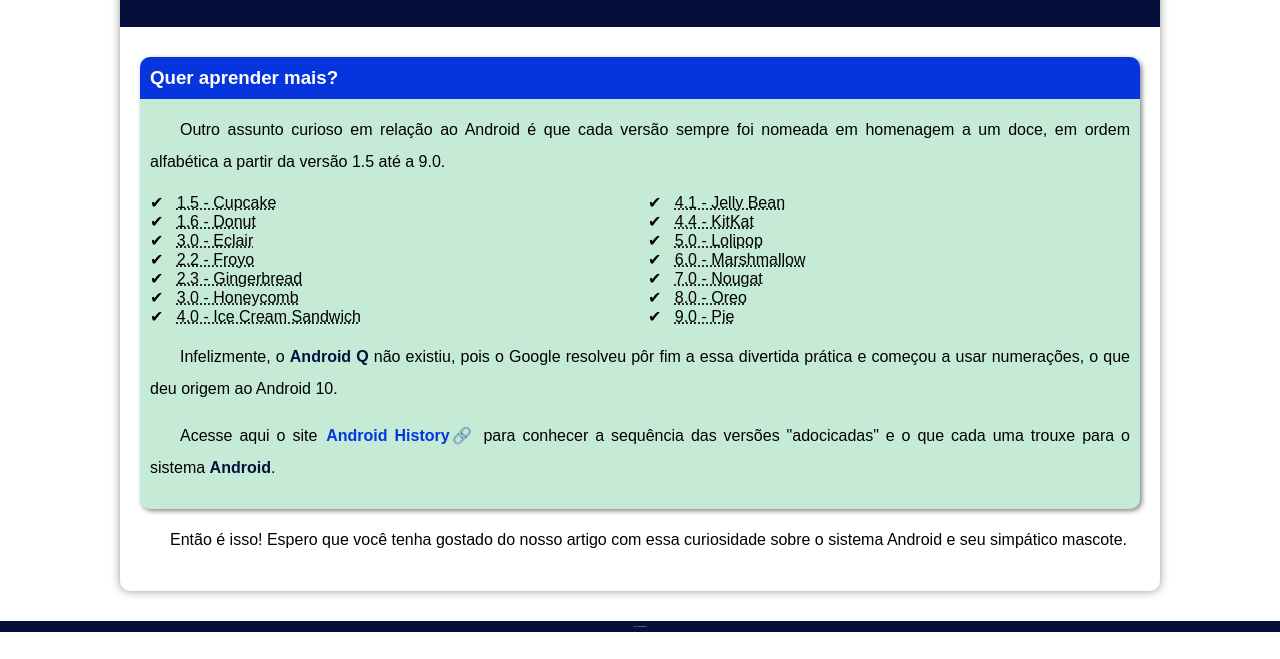
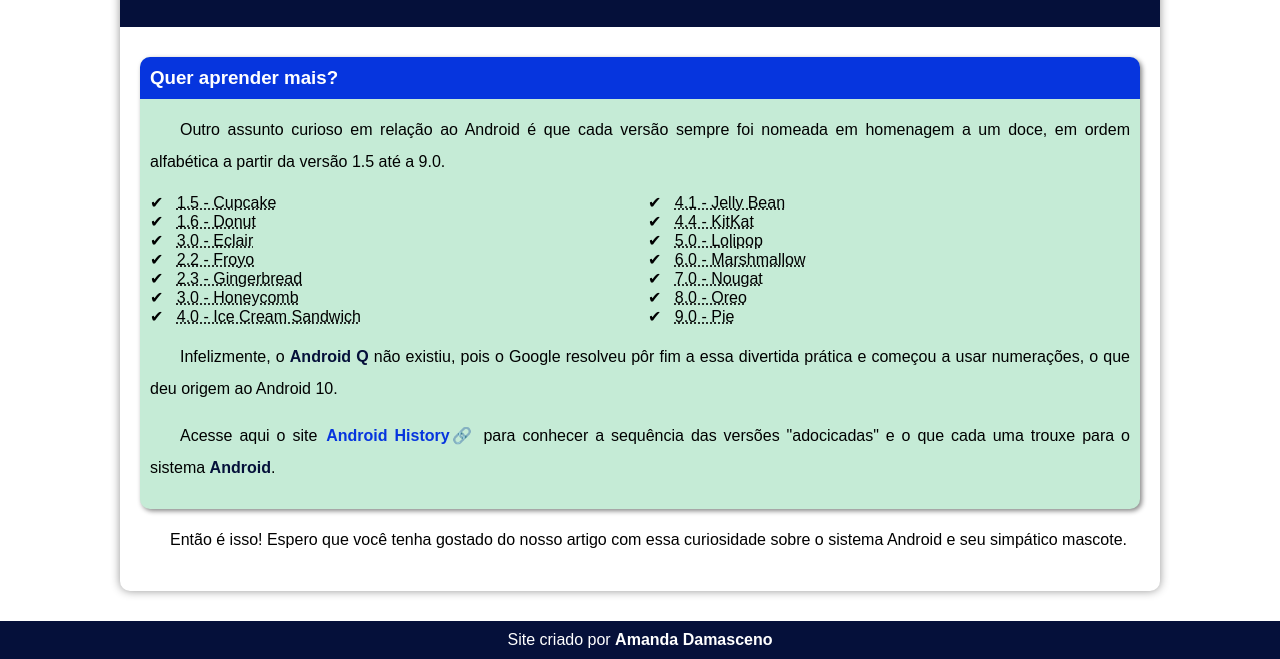
Before and after one commit to AmandaDamasceno/projeto-android, a plain HTML site: page index.html in a window 1280 px wide. Shown: the part 2446-3105 px from the top of the page. Before the commit the page ends 3078 px from the top, so only its background shows below. Drawn offline with Linux system fonts and the light colour scheme.

Commit message:
Site novo e atualizado

```diff
--- a/estilo/style.css
+++ b/estilo/style.css
@@ -190,8 +190,8 @@
     background-color: var(--cor5);
     color: var(--cor6);
     text-align: center;
-    font-size: 0.8px;
-    padding: 5px;
+    font-size: 1em;
+    padding: 10px;
 }
 
 footer > p > a {
```
